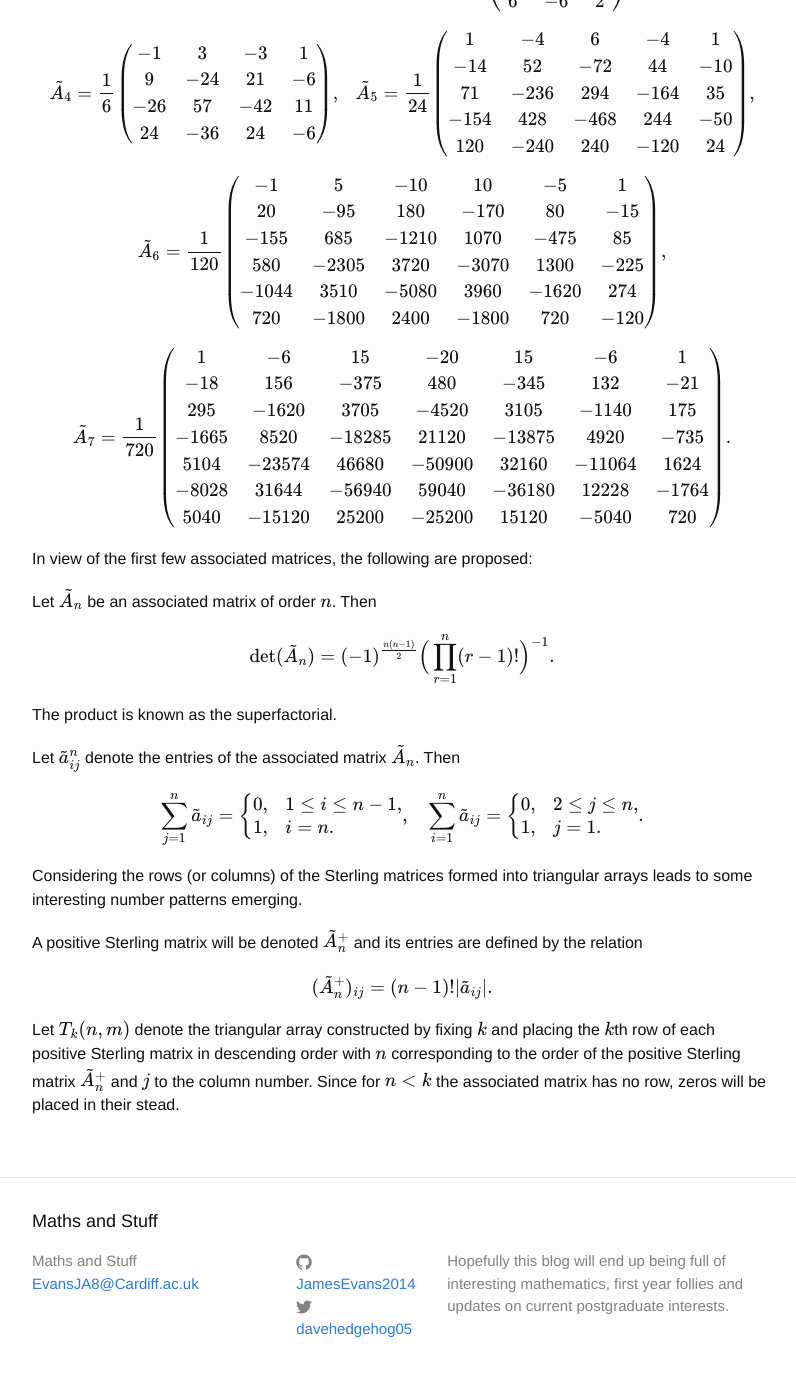
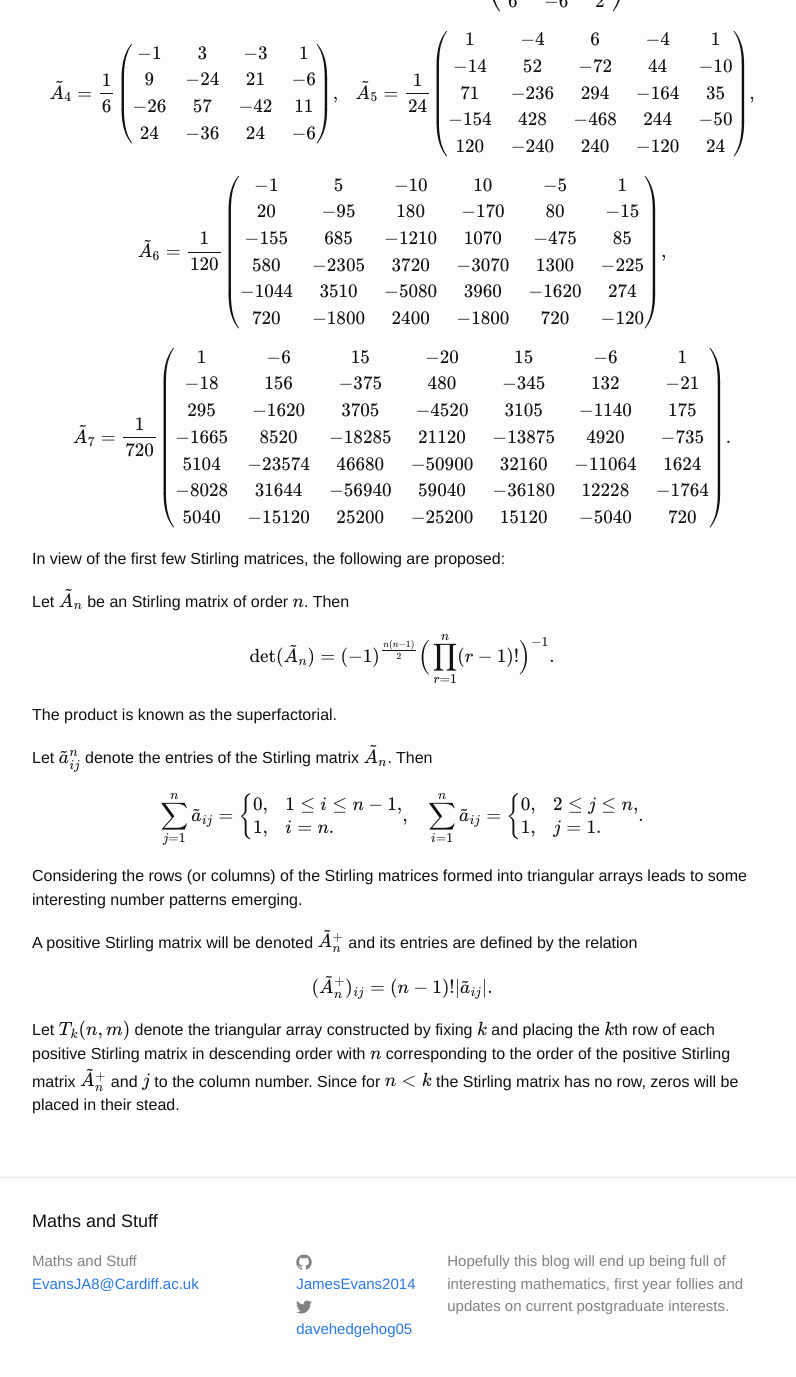
Before and after one commit to JamesEvans2014/JamesEvans2014.github.io, a Jekyll site: the page built from _posts/2014-10-25-Stirling-Matrices-Part-2.md, in a window 1280 px wide and 1400 px high, scrolled down 436 px. Shown: the top 1377 px of the window, without its empty margins (238-1034 px from the left). Built offline with Jekyll 4.4.1, drawn with Linux system fonts in a browser that asks for light colours; formulas are drawn with MathJax 3; some of the changed text lies outside the part shown.

Commit message:
Update 2014-10-25-Stirling-Matrices-Part-2.md

```diff
--- a/_posts/2014-10-25-Stirling-Matrices-Part-2.md
+++ b/_posts/2014-10-25-Stirling-Matrices-Part-2.md
@@ -5,12 +5,12 @@ date      :   2014-10-25 15:47:43
 categories: Stirling Numbers Matrices
 ---
 
-This is a continuation of the discussion in the previous post found here: [Sterling Matrices Part 1](http://jamesevans2014.github.io/stirling/numbers/matrices/2014/10/25/Stirling-Matrices.html)
+This is a continuation of the discussion in the previous post found here: [Stirling Matrices Part 1](http://jamesevans2014.github.io/stirling/numbers/matrices/2014/10/25/Stirling-Matrices.html)
 
-The inverse of the matrix \\(A\_n\\) defined in the previous post will be called the Sterling matrix of order \\(n\\).
+The inverse of the matrix \\(A\_n\\) defined in the previous post will be called the Stirling matrix of order \\(n\\).
 It will be denoted \\(\tilde {A}\_n\\) and its \\((i-j)\\)th entry \\(\tilde {a}\_{ij}^n\\).
 
-Although time consuming and costly, inverting the matrix \\(A_n\\) unveils some interesting number patterns. The first few Sterling matrices are given for reference:
+Although time consuming and costly, inverting the matrix \\(A_n\\) unveils some interesting number patterns. The first few Stirling matrices are given for reference:
 \\[
 \tilde {A}\_1=1,\ \ \ \tilde {A}\_2=\begin {pmatrix} -1 & 1\\\ 2 & -1 \end {pmatrix},\ \ \ \tilde {A}\_3=\frac {1}{2}\begin {pmatrix} 1 & -2 & 1 \\\ -5 & 8 & -3 \\\ 6 & -6 & 2 \end {pmatrix},
 \\]
@@ -25,15 +25,15 @@ Although time consuming and costly, inverting the matrix \\(A_n\\) unveils some
 \tilde {A}_7=\frac {1}{720}\begin {pmatrix} 1 & -6 & 15 & -20 & 15 & -6 & 1 \\\ -18 & 156 & -375 & 480  & -345 & 132 & -21\\\ 295 & -1620 & 3705 & -4520 & 3105 & -1140 & 175 \\\ -1665 & 8520 & -18285 & 21120 & -13875 & 4920 & -735 \\\ 5104 & -23574 & 46680 & -50900 & 32160 & -11064 & 1624 \\\ -8028 & 31644 & -56940 & 59040 & -36180 & 12228 & -1764 \\\ 5040 & -15120 & 25200 & -25200 & 15120 & -5040 & 720 \end {pmatrix}.
 \\]
 
-In view of the first few associated matrices, the following are proposed:
+In view of the first few Stirling matrices, the following are proposed:
 
-Let \\(\tilde {A}_n\\) be an associated matrix of order \\(n\\). Then
+Let \\(\tilde {A}_n\\) be an Stirling matrix of order \\(n\\). Then
 \\[
 \det (\tilde {A}\_n)=(-1)^{\frac {n(n-1)}{2}}\Big ( \prod\_{r=1}^n(r-1)!\Big )^{-1}.
 \\]
 The product is known as the superfactorial.
 
-Let \\(\tilde {a}^n\_{ij}\\) denote the entries of the associated matrix \\(\tilde {A}_n\\). Then
+Let \\(\tilde {a}^n\_{ij}\\) denote the entries of the Stirling matrix \\(\tilde {A}_n\\). Then
 \\[
 \begin {equation}
 \sum\_{j=1}^n\tilde {a}\_{ij}= \begin {cases} 0,\ \ \ 1\leq i\leq n-1,\\\ 1,\ \ \ i=n.\end {cases},\ \ \
@@ -41,11 +41,11 @@ Let \\(\tilde {a}^n\_{ij}\\) denote the entries of the associated matrix \\(\til
 \end {equation}
 \\]
 
-Considering the rows (or columns) of the Sterling matrices formed into triangular arrays leads to some interesting number patterns emerging.
+Considering the rows (or columns) of the Stirling matrices formed into triangular arrays leads to some interesting number patterns emerging.
 
-A positive Sterling matrix will be denoted \\(\tilde {A}^+\_n\\) and its entries are defined by the relation
+A positive Stirling matrix will be denoted \\(\tilde {A}^+\_n\\) and its entries are defined by the relation
 \\[
 (\tilde {A}^+\_n)\_{ij}=(n-1)!|\tilde {a}\_{ij}|.
 \\]
 
-Let \\(T\_k(n,m)\\) denote the triangular array constructed by fixing \\(k\\) and placing the \\(k\\)th row of each positive Sterling matrix in descending order with \\(n\\) corresponding to the order of the positive Sterling matrix \\(\tilde {A}^+\_n\\) and \\(j\\) to the column number. Since for \\(n<k\\) the associated matrix has no row, zeros will be placed in their stead.
+Let \\(T\_k(n,m)\\) denote the triangular array constructed by fixing \\(k\\) and placing the \\(k\\)th row of each positive Stirling matrix in descending order with \\(n\\) corresponding to the order of the positive Stirling matrix \\(\tilde {A}^+\_n\\) and \\(j\\) to the column number. Since for \\(n<k\\) the Stirling matrix has no row, zeros will be placed in their stead.
```
